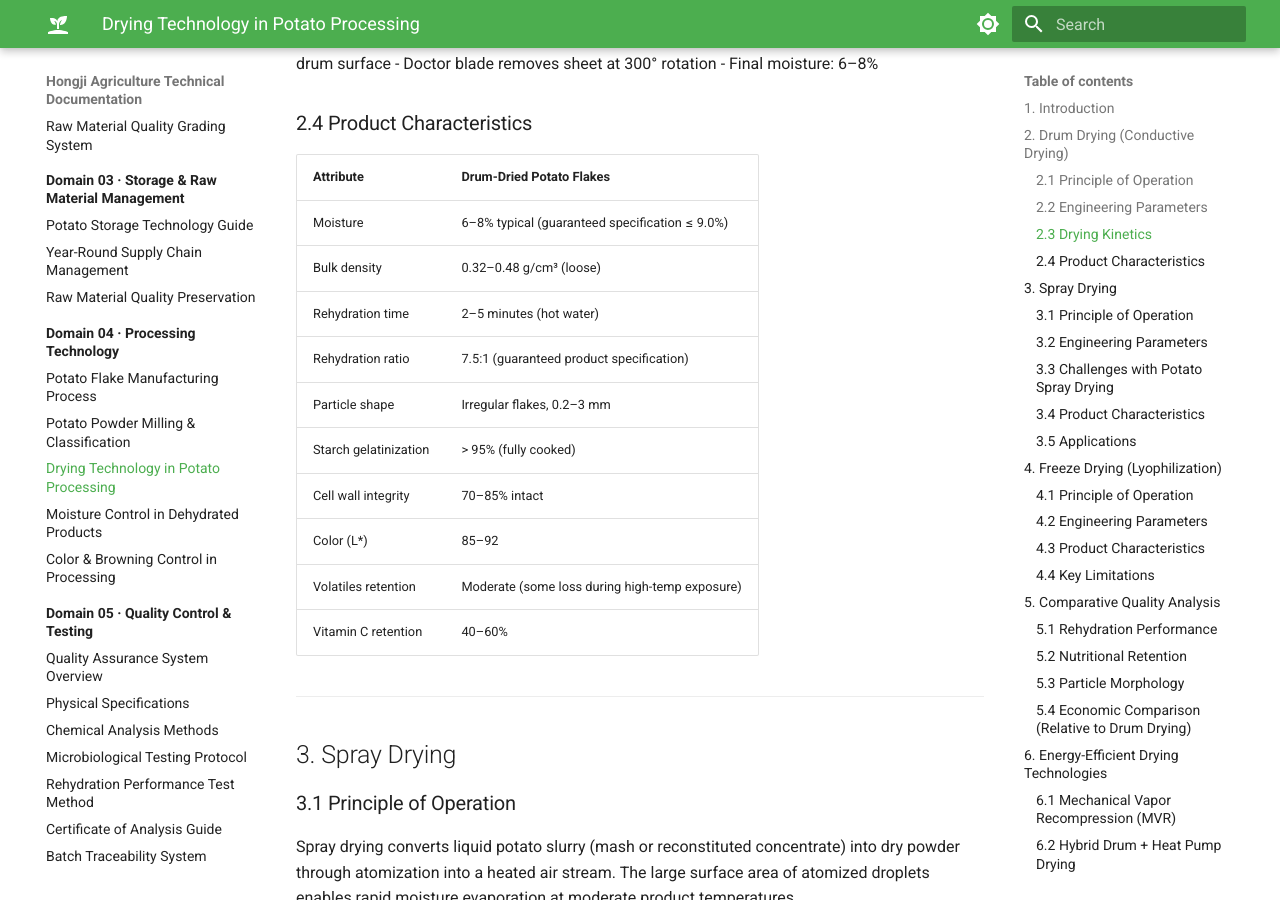
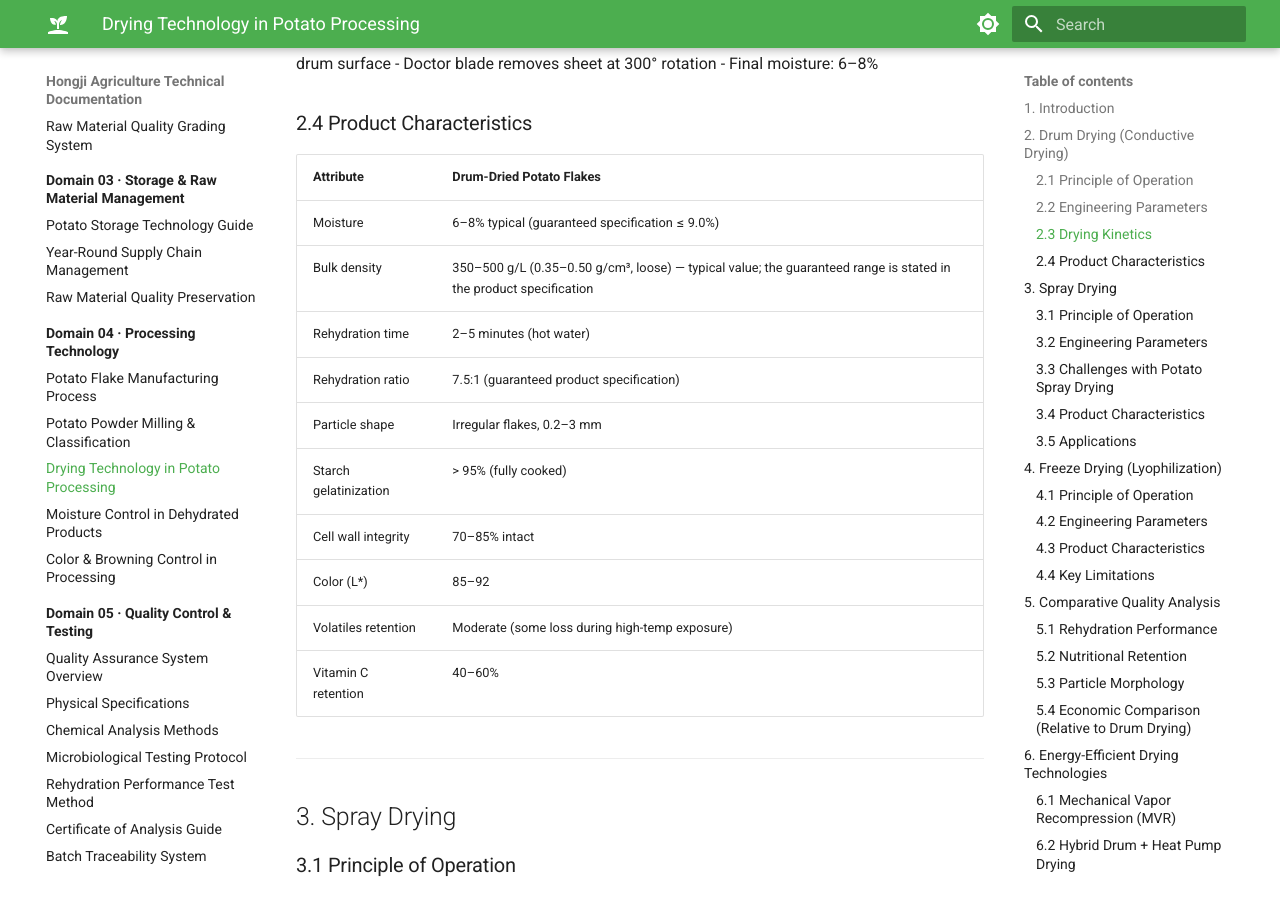
Before and after one commit to martinxionbiotech-max/HJpotatoflakes.com_V2, an MkDocs documentation site: the page built from docs/domain-04-processing-technology/drying-technology-in-potato-processing.md, in a window 1280 px wide and 900 px high, scrolled down 2146 px. Built offline with MkDocs 1.6.1 and Material for MkDocs 9.7.7, drawn with Linux system fonts in a browser that asks for light colours.

Commit message:
fix(data): Phase 2 补完 —— ①②③ 按主站口径落定
用户指令「按照主站执行」，逐项对齐主站实测值：

① 粉粒径：主站 /hongji-potato-powder 规格表 = Particle Size **60 Mesh**，
   与 docs 粉 TDS「≤250 µm（60 mesh，≥95% 过筛）」一致 → 无需改动（术语已统一）。

② 粉还原糖：主站粉页规格表与 /product-specification 均为 **≤3.0%（GB 5009.7）**，
   → 粉 TDS 由 ≤1.5 (dwb) 改为 **≤3.0 (dwb)**（Total Sugars ≤3.0 保留另列）。

③ 滚筒片容重：主站仅定性描述、**无容重数值** → 以 docs 产品规格（TDS）为产品权威值，
   drying-technology §2.4 滚筒干燥片由 0.32–0.48 g/cm³ 对齐为
   **350–500 g/L（0.35–0.50 g/cm³，松装）**，并标注为典型值、指向产品规格中的保证范围。
   （同页 0.45–0.65 与 0.15–0.30 分别属喷雾干燥与冷冻干燥，为不同技术路线，保留。）

【复核确认非冲突】
potato-powder-milling-classification §9.1 与 §9.2 的两条 packed 容重
（0.50–0.65 / 0.55–0.70 g/cm³）分属 **60 目标准级**与 **100 目细粉级**，为不同品级，非矛盾，留置。

【主站侧待修项（本次未动，已记录）】
主站 /hongji-potato-powder 规格表疑似由片页复制：粉 Moisture 写 ≤9.0%（实物口径粉 ≤6.0%）、
Rehydration 写 7.5:1（用户口径粉 6.0:1）。按用户要求本次以主站口径对齐 docs，
但此两值未覆盖 docs（避免把复制错误引入技术文档），保留在报告中待用户对主站侧修正。

验证：mkdocs build --strict 通过；旧值残留 0 处。

```diff
--- a/docs/domain-04-processing-technology/drying-technology-in-potato-processing.md
+++ b/docs/domain-04-processing-technology/drying-technology-in-potato-processing.md
@@ -86,7 +86,7 @@ The drying process on the drum surface follows a characteristic curve:
 | Attribute | Drum-Dried Potato Flakes |
 |-----------|--------------------------|
 | Moisture | 6–8% typical (guaranteed specification ≤ 9.0%) |
-| Bulk density | 0.32–0.48 g/cm³ (loose) |
+| Bulk density | 350–500 g/L (0.35–0.50 g/cm³, loose) — typical value; the guaranteed range is stated in the product specification |
 | Rehydration time | 2–5 minutes (hot water) |
 | Rehydration ratio | 7.5:1 (guaranteed product specification) |
 | Particle shape | Irregular flakes, 0.2–3 mm |
```
Also changed, not shown: docs/domain-06-product-application/potato-powder-technical-datasheet.md (+1 -1 lines).
